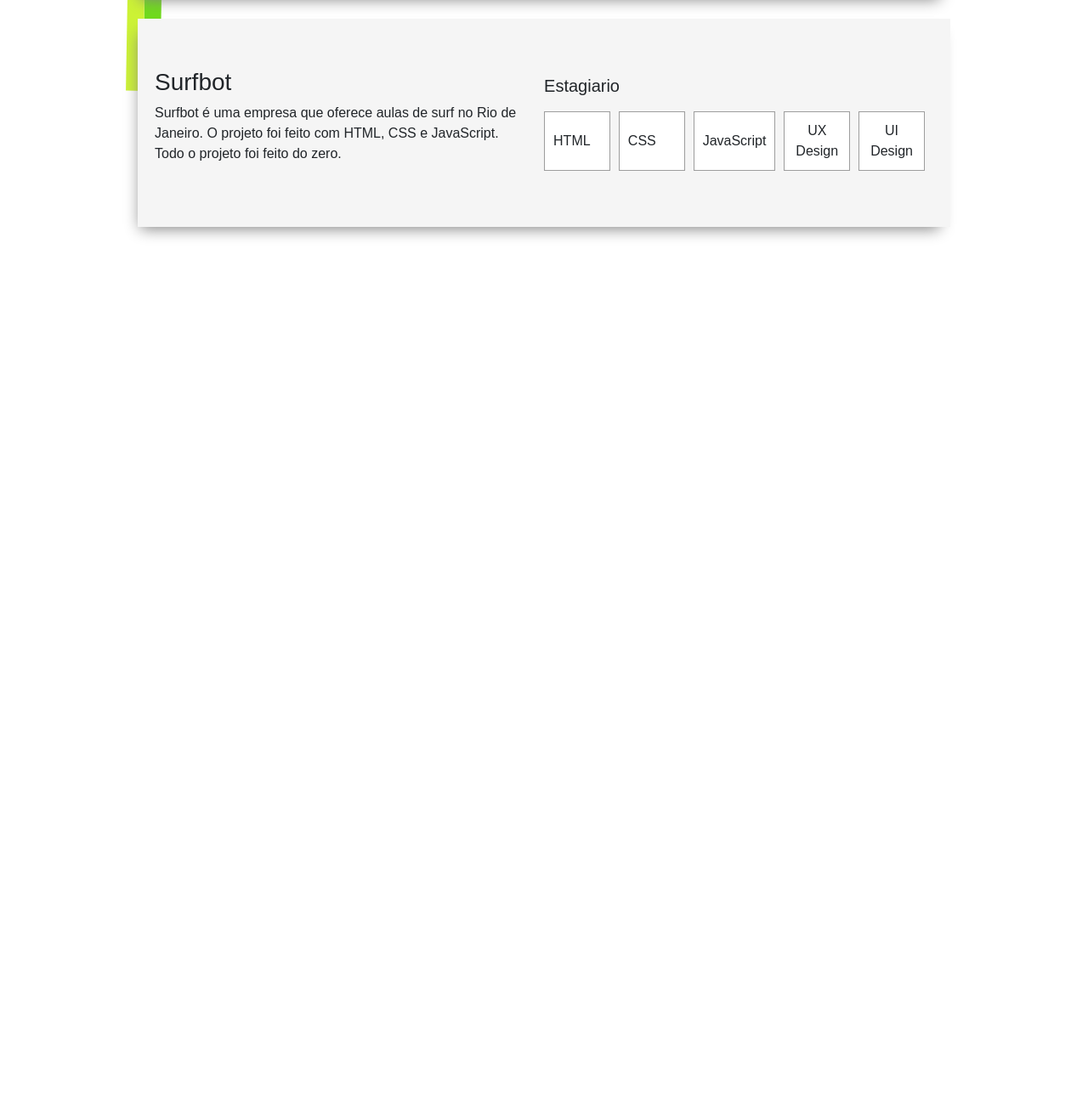
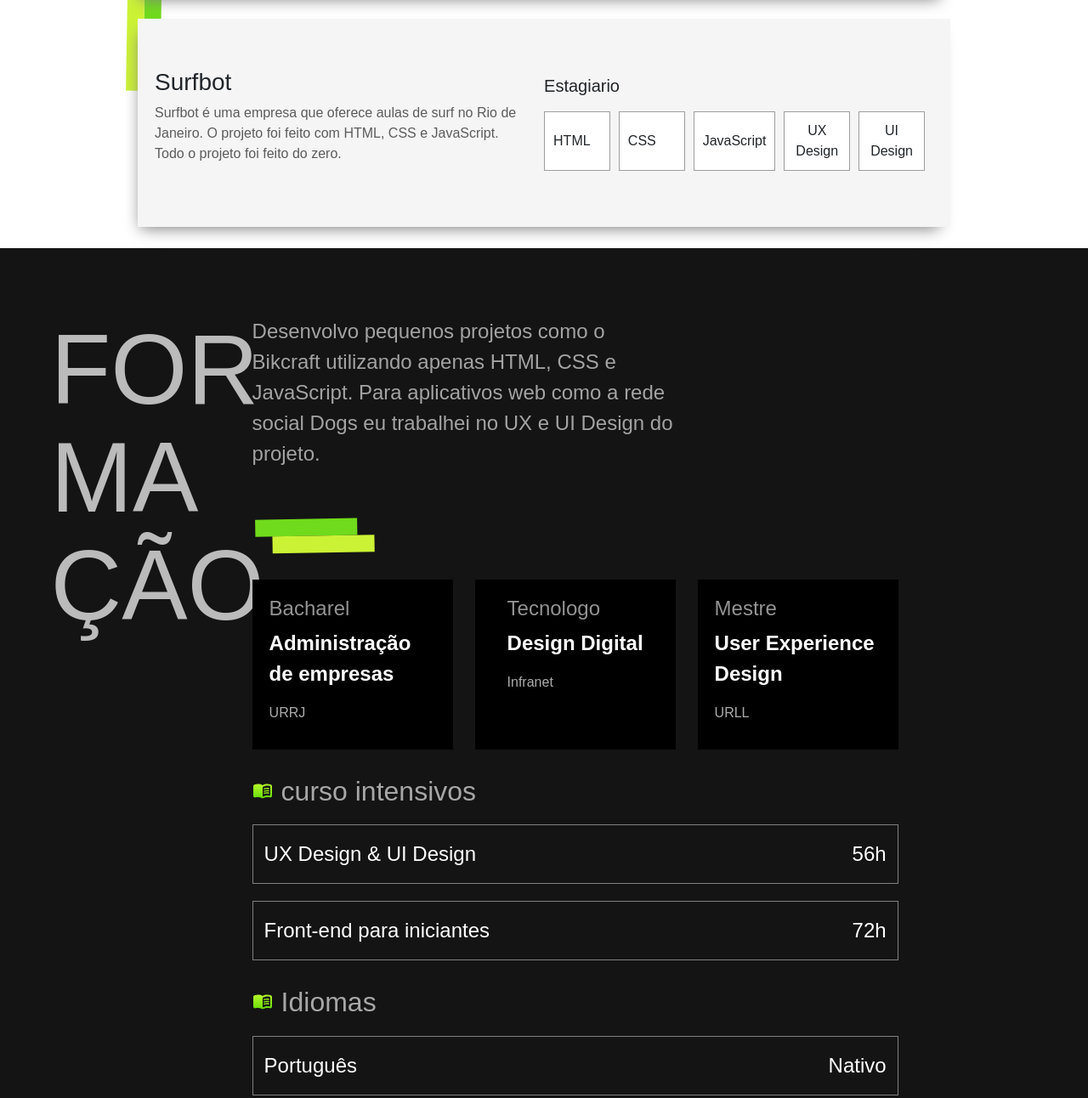
Before and after one commit to AriewlMarcelino/Portifolio-Origamid, a plain HTML site: page index.html in a window 1280 px wide. Shown: the part 2311-3603 px from the top of the page at 85% size. Before the commit the page ends 2603 px from the top, so only its background shows below. Drawn offline with nearby package versions, Linux system fonts and the light colour scheme.

Commit message:
Finalizando a parte de formções HTML/CSS

```diff
--- a/assets/css/style.css
+++ b/assets/css/style.css
@@ -136,6 +136,7 @@ ul li{
     max-width: 438px;
     text-align: start;
     font-weight: 400;
+    color: #5c5c5c;
 }
 
 h5{
@@ -161,3 +162,104 @@ h5{
     flex-wrap: wrap;
     background: white;
 }
+
+/* Formação  */
+
+.formacao{
+    display: flex;
+    padding: 80px 0 0 0;
+    justify-content: space-around;
+    flex-wrap: wrap;
+    background-color: #141414;
+}
+.p-formacao{
+    max-width: 640px;
+    font-size: 24px;
+    color: #a3a3a3;
+    font-weight: 300;
+    margin-bottom: 130px;
+    width: 500px;
+}
+.formacao-2{
+    width: 295px;
+    position: relative;
+    right: 505px;
+
+}
+.formacao-2::before{
+    position: absolute;
+    content: url(/assets/img/detalhe.svg);
+    top: 194px;
+    right: 160px;
+    rotate: 44deg;
+}
+.box-formacao{
+    display: flex;
+    flex-wrap: wrap;
+    gap: 20px;
+    width: 760px;
+    justify-content: space-between;
+    align-items: center;
+}
+.projeto-formacao{
+    background: black;
+    padding: 20px;
+    width: 236px;
+    height: 200px;
+    display: grid;
+    justify-content: center;
+
+}
+.formacao-h2 {
+    font-size: 116px;
+    text-transform: uppercase;
+    display: flex;
+    line-height: 127px;
+    align-items: center;
+    max-width: 520px;
+    color: #bbbbbb;
+    position: relative;
+    right: 124px;
+}
+
+
+.h3-projeto{
+    font-size: 24px;
+    color:#939393;
+}
+.box-cursos-intensivos{
+    color: white;
+    display: flex;
+    height: 70px;
+    justify-content: space-between;
+    border: solid 1px gray;
+    font-size: 24px;
+    width: 760px;
+    align-items: center;
+    margin-top: 20px;
+    padding: 13px;
+}
+.p-habilidade-f{
+    color: white;
+    font-size: 24px;
+    font-weight: bold;
+}
+span{
+    color: #acacac;
+}
+.intensivo{
+    color: rgb(168, 167, 167);
+    margin-top: 30px;
+}
+.intensivo::before{
+    content: url(/assets/img/cursos.svg);
+    padding-right: 10px;
+}
+.idiomas{
+    color: rgb(168, 167, 167);
+    margin-top: 30px;
+}
+.idiomas::before{
+    content: url(/assets/img/idiomas.svg);
+    padding-right: 10px;
+}
--- a/index.html
+++ b/index.html
@@ -47,7 +47,8 @@
             </div>
             <div class="experiencia-2">
                 <div>
-                    <p class="header-projetos">Desenvolvo pequenos projetos como o Bikcraft utilizando apenas HTML, CSS e JavaScript. Para
+                    <p class="header-projetos">Desenvolvo pequenos projetos como o Bikcraft utilizando apenas HTML, CSS
+                        e JavaScript. Para
                         aplicativos web como a rede social Dogs eu trabalhei no UX e UI Design do projeto.</p>
                 </div>
                 <!-- Bikecraft -->
@@ -68,11 +69,12 @@
                         </nav>
                     </div>
                 </div>
-                <!-- Bikecraft -->
+                <!-- Brafé -->
                 <div class="projeto">
                     <div class="p-projeto">
                         <h3>Brafé</h3>
-                        <p class="p-habilidade">Mais de 3 projetos foram desenvolvidos para a empresa Brafé. Eu trabalhei na criação do email marketing e também no HTML.</p>
+                        <p class="p-habilidade">Mais de 3 projetos foram desenvolvidos para a empresa Brafé. Eu
+                            trabalhei na criação do email marketing e também no HTML.</p>
                     </div>
                     <div class="habilidade">
                         <h5>Desenvolvedor Júnior</h5>
@@ -85,10 +87,12 @@
                         </nav>
                     </div>
                 </div>
+                <!-- Surfboat -->
                 <div class="projeto">
                     <div class="p-projeto">
                         <h3>Surfbot</h3>
-                        <p class="p-habilidade">Surfbot é uma empresa que oferece aulas de surf no Rio de Janeiro. O projeto foi feito com HTML, CSS e JavaScript. Todo o projeto foi feito do zero.</p>
+                        <p class="p-habilidade">Surfbot é uma empresa que oferece aulas de surf no Rio de Janeiro. O
+                            projeto foi feito com HTML, CSS e JavaScript. Todo o projeto foi feito do zero.</p>
                     </div>
                     <div class="habilidade">
                         <h5>Estagiario</h5>
@@ -102,6 +106,65 @@
                     </div>
                 </div>
         </section>
+        <!-- Formação -->
+        <section class="formacao">
+            <div class="conteiner-experiencia">
+                <h2 class="formacao-h2">for<br>ma<br>ção</h2>
+            </div>
+            <div class="formacao-2">
+                <div>
+                    <p class="p-formacao">Desenvolvo pequenos projetos como o Bikcraft utilizando apenas HTML, CSS e
+                        JavaScript. Para
+                        aplicativos web como a rede social Dogs eu trabalhei no UX e UI Design do projeto.</p>
+                </div>
+                <!-- Bikecraft -->
+                <div class="box-formacao">
+                    <div class="projeto-formacao">
+                        <div class="p-projeto">
+                            <h3 class="h3-projeto">Bacharel</h3>
+                            <p class="p-habilidade-f">Administração de empresas</p>
+                            <span>URRJ</span>
+                        </div>
+                    </div>
+                    <!-- Brafé -->
+                    <div class="projeto-formacao">
+                        <div class="p-projeto">
+                            <h3 class="h3-projeto">Tecnologo</h3>
+                            <p class="p-habilidade-f">Design Digital</p>
+                            <span>Infranet</span>
+                        </div>
+                    </div>
+                    <!-- Surfboat -->
+                    <div class="projeto-formacao">
+                        <div class="p-projeto">
+                            <h3 class="h3-projeto">Mestre</h3>
+                            <p class="p-habilidade-f">User Experience Design</p>
+                            <span>URLL</span>
+                        </div>
+                    </div>
+                </div>
+                <!-- cursos intensivos -->
+                <h2 class="intensivo">curso intensivos</h2>
+                <div class="box-cursos-intensivos">
+                    <div class="title-1">UX Design & UI Design</div>
+                    <div class="title-1">56h</div>
+                </div>
+                <div class="box-cursos-intensivos">
+                    <div class="title-1">Front-end para iniciantes</div>
+                    <div class="title-1">72h</div>
+                </div>
+                <!-- idioma -->
+                <!-- cursos intensivos -->
+                <h2 class="intensivo">Idiomas</h2>
+                <div class="box-cursos-intensivos">
+                    <div class="title-1">Português</div>
+                    <div class="title-1">Nativo</div>
+                </div>
+                <div class="box-cursos-intensivos">
+                    <div class="title-1">Inglês</div>
+                    <div class="title-1">intermediario</div>
+                </div>
+        </section>
     </main>
     <!-- Footer -->
 </body>
```
Also changed, not shown: assets/img/cursos.svg (added), assets/img/idiomas.svg (added).
